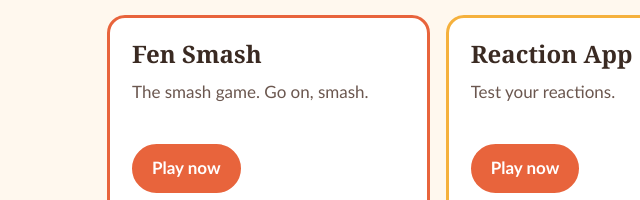
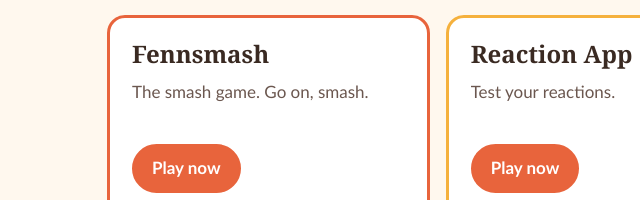
Before and after one commit to AtlasJumped/hmrfunsies.fun, a plain HTML site: page index.html in a window 1280 px wide. Shown: the part 492-692 px from the top of the page, 33-673 px from the left. Drawn offline with Linux system fonts and the light colour scheme.

Commit message:
Spell the game's name correctly: Fennsmash
Co-Authored-By: Claude Opus 5.5 <noreply@anthropic.com>
Claude-Session: https://claude.ai/code/session_016XeNt2exyhbEygvgDbqo3Q

```diff
--- a/index.html
+++ b/index.html
@@ -33,7 +33,7 @@
     <h2 id="play-h">Play</h2>
     <p class="sub">Each one opens right here, full screen. You can open it in a new tab too.</p>
     <div class="play">
-      <article class="pcard"><h3>Fen Smash</h3><p>The smash game. Go on, smash.</p>
+      <article class="pcard"><h3>Fennsmash</h3><p>The smash game. Go on, smash.</p>
         <div class="row"><button type="button" class="btn primary" data-open="smash">Play now</button><a class="btn" href="https://claudebomb.com/smash/" target="_blank" rel="noopener">Open in new tab</a></div></article>
       <article class="pcard"><h3>Reaction App</h3><p>Test your reactions.</p>
         <div class="row"><button type="button" class="btn primary" data-open="react">Play now</button><a class="btn" href="https://reactionapp.life/app/" target="_blank" rel="noopener">Open in new tab</a></div></article>
```
Also changed, not shown: 1 other file.
